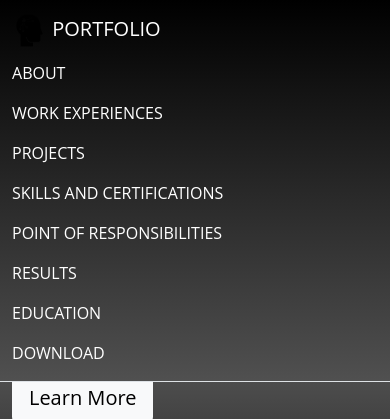
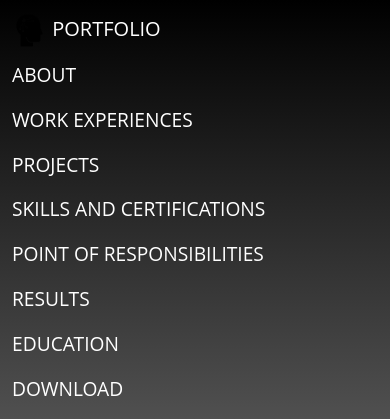
Before and after one commit to aryan365-tony/resume_webapp, a Flask app: page / in a window 390 px wide, after a click that opens the changed part. Shown: the top 419 px of the page. Run offline with Flask 3, Linux system fonts and the light colour scheme.

Commit message:
Update custom.css

```diff
--- a/static/css/custom.css
+++ b/static/css/custom.css
@@ -1,3 +1,5 @@
+/* Default styles for desktop site */
+
 body {
   font-family: 'Open Sans', sans-serif;
   background-color: #f5f5f5;
@@ -33,7 +35,6 @@
   font-size: 3rem;
 }
 
-
 .lead {
   overflow-wrap: break-word;
   font-size: 1.5rem;
@@ -64,7 +65,6 @@
 .fab {
   font-size: 1.5rem;
 }
-
 
 .navbar {
   background-image: linear-gradient(to top, #505050, #000000);
@@ -145,8 +145,6 @@
   display: block;
 }
 
-
-/* Style the loading animation container */
 .loading-animation {
   position: fixed;
   top: 0;
@@ -162,7 +160,6 @@
   /* ensure it's on top of the page content */
 }
 
-/* Style the spinner animation */
 .spinner {
   width: 50px;
   height: 50px;
@@ -207,10 +204,9 @@
   }
 }
 
-/* Hide the page content initially */
 .page-content {
   opacity: 0;
-  visibility: b;
+  visibility: hidden;
 }
 
 section2 {
@@ -248,7 +244,6 @@
   transform: translate(-50%, -50%) scale(0);
 }
 
-
 .page-content {
   opacity: 0;
   transition: opacity 1s;
@@ -257,3 +252,34 @@
 .page-content.visible {
   opacity: 1;
 }
+
+/* Mobile-specific styles */
+@media only screen and (max-width: 768px) {
+  /* Add mobile-specific styles here */
+  header {
+    background-image: linear-gradient(to bottom, #505050, #000);
+    background-size: 100% 200px;
+  }
+
+  section {
+    background-color: #000000;
+    background-size: 100% 200px;
+  }
+
+ .nav-item {
+    margin-right: 10px;
+  }
+
+ .nav-link {
+    font-size: 1.2rem;
+  }
+
+ .info-box {
+    width: 300px;
+  }
+
+ .wipe-layer {
+    width: 200vmin;
+    height: 200vmin;
+  }
+}
```
